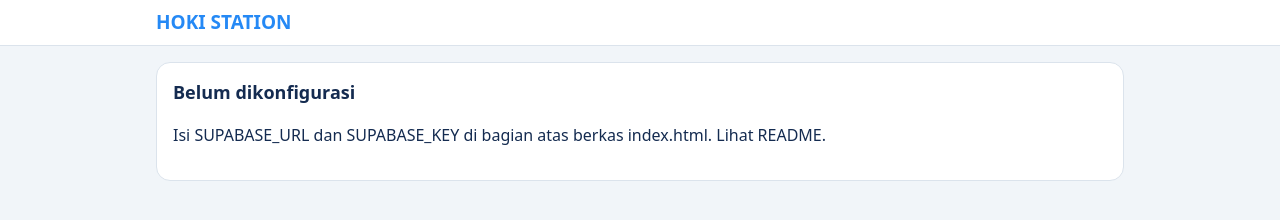
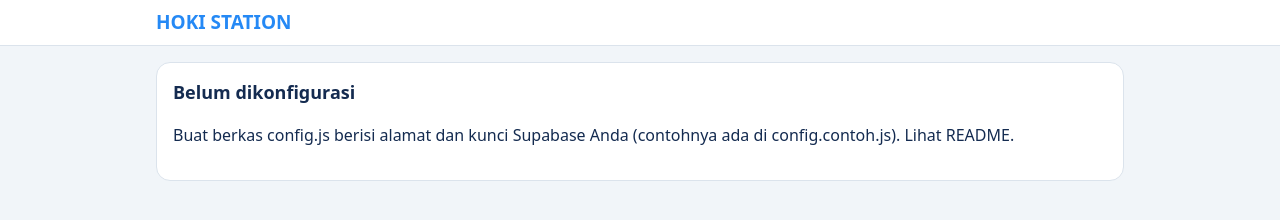
Before and after one commit to perpustakaansmanggi-hash/Hoki-Station, a plain HTML site: page index.html in a window 1280 px wide. Drawn offline with nearby package versions, Linux system fonts and the light colour scheme.

Commit message:
Add files via upload

```diff
--- a/index.html
+++ b/index.html
@@ -24,11 +24,11 @@ details{border-top:1px solid var(--line);padding:8px 0}summary{cursor:pointer;fo
 </style></head><body>
 <header><div class="bar"><b class="logo">HOKI STATION</b><nav id="nav"></nav><div id="acc"></div></div></header>
 <main id="app"></main>
+<script src="config.js"></script>
 <script src="https://cdn.jsdelivr.net/npm/@supabase/supabase-js@2.45.4/dist/umd/supabase.min.js"></script>
 <script>
-/* ===== ISI DUA BARIS INI (Supabase: Project Settings > API). Kunci anon memang publik; keamanan ada di aturan RLS. ===== */
-const SUPABASE_URL="ISI_DENGAN_PROJECT_URL",SUPABASE_KEY="ISI_DENGAN_ANON_PUBLIC_KEY";
-/* ============================================================ */
+/* Alamat dan kunci Supabase dibaca dari berkas config.js (lihat README). Kunci publik memang boleh terlihat; keamanan ada di aturan RLS. */
+const SUPABASE_URL=window.HOKI_URL||"ISI_DENGAN_PROJECT_URL",SUPABASE_KEY=window.HOKI_KEY||"ISI_DENGAN_ANON_PUBLIC_KEY";
 const CATS=["Artikel","Berita","Cerpen","Cerbung","Dongeng","Fabel","Novelet","Opini","Pantun","Puisi","Religi","Resensi","Tutorial"];
 const AV=["🍎","🍊","🍋","🍉","🍇","🍓","🍍","🥝","🍑","🥭","🍒","🍐","🥥","🍌","🫐","🍈","🍏","🥑","🍅","🫒"];
 const ROLES=["siswa","guru","alumni","umum","admin"];
@@ -42,7 +42,7 @@ let RP={t:"light",s:17};try{RP=JSON.parse(localStorage.getItem("rp"))||RP}catch(
 const saveRP=()=>{try{localStorage.setItem("rp",JSON.stringify(RP))}catch(e){}};
 
 async function boot(){
- if(SUPABASE_URL.startsWith("ISI")){$("app").innerHTML=card("<h2>Belum dikonfigurasi</h2><p>Isi SUPABASE_URL dan SUPABASE_KEY di bagian atas berkas index.html. Lihat README.</p>");return}
+ if(SUPABASE_URL.startsWith("ISI")){$("app").innerHTML=card("<h2>Belum dikonfigurasi</h2><p>Buat berkas config.js berisi alamat dan kunci Supabase Anda (contohnya ada di config.contoh.js). Lihat README.</p>");return}
  sb=supabase.createClient(SUPABASE_URL,SUPABASE_KEY);
  sb.auth.onAuthStateChange(ev=>{if(ev=="PASSWORD_RECOVERY")location.hash="#baru"});
  await load();addEventListener("hashchange",go);go()}
```
